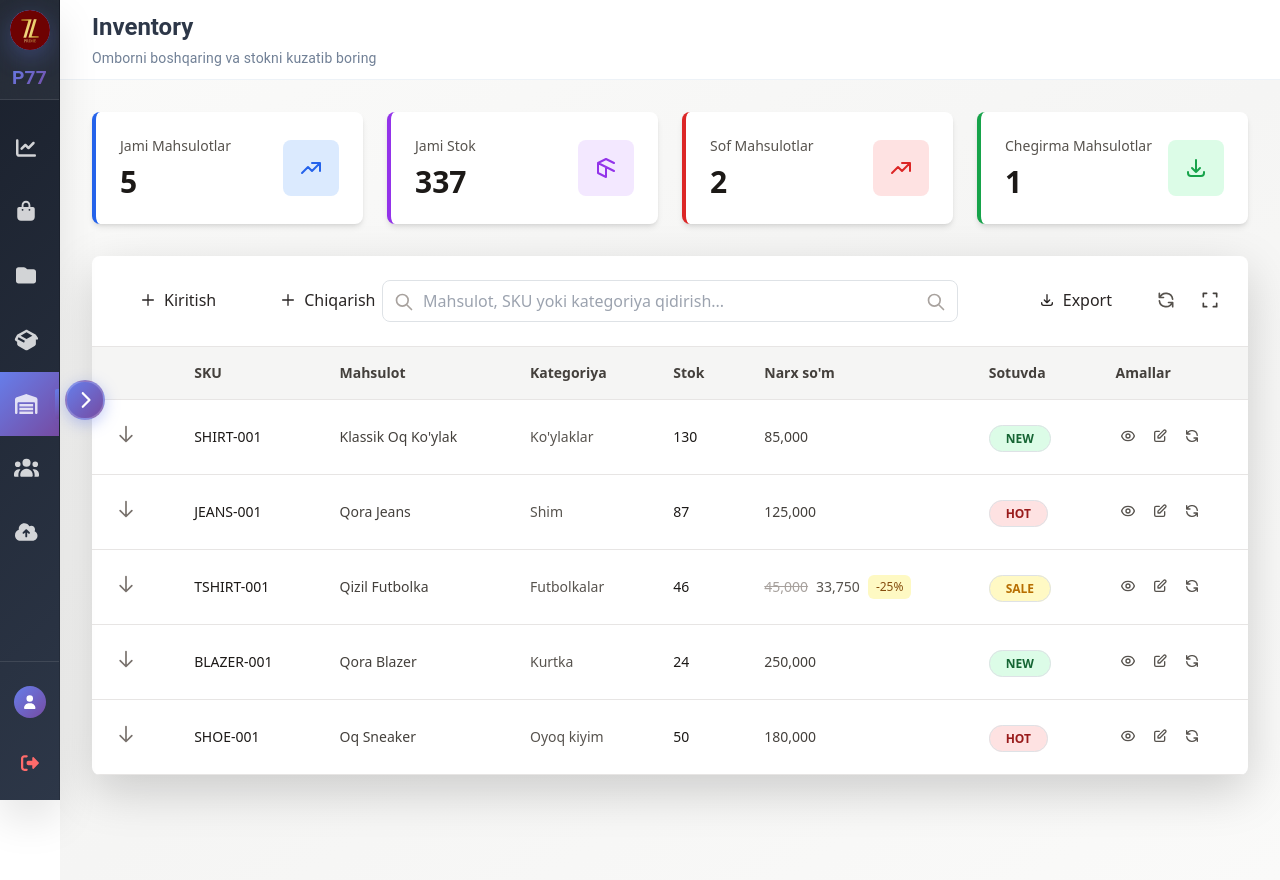
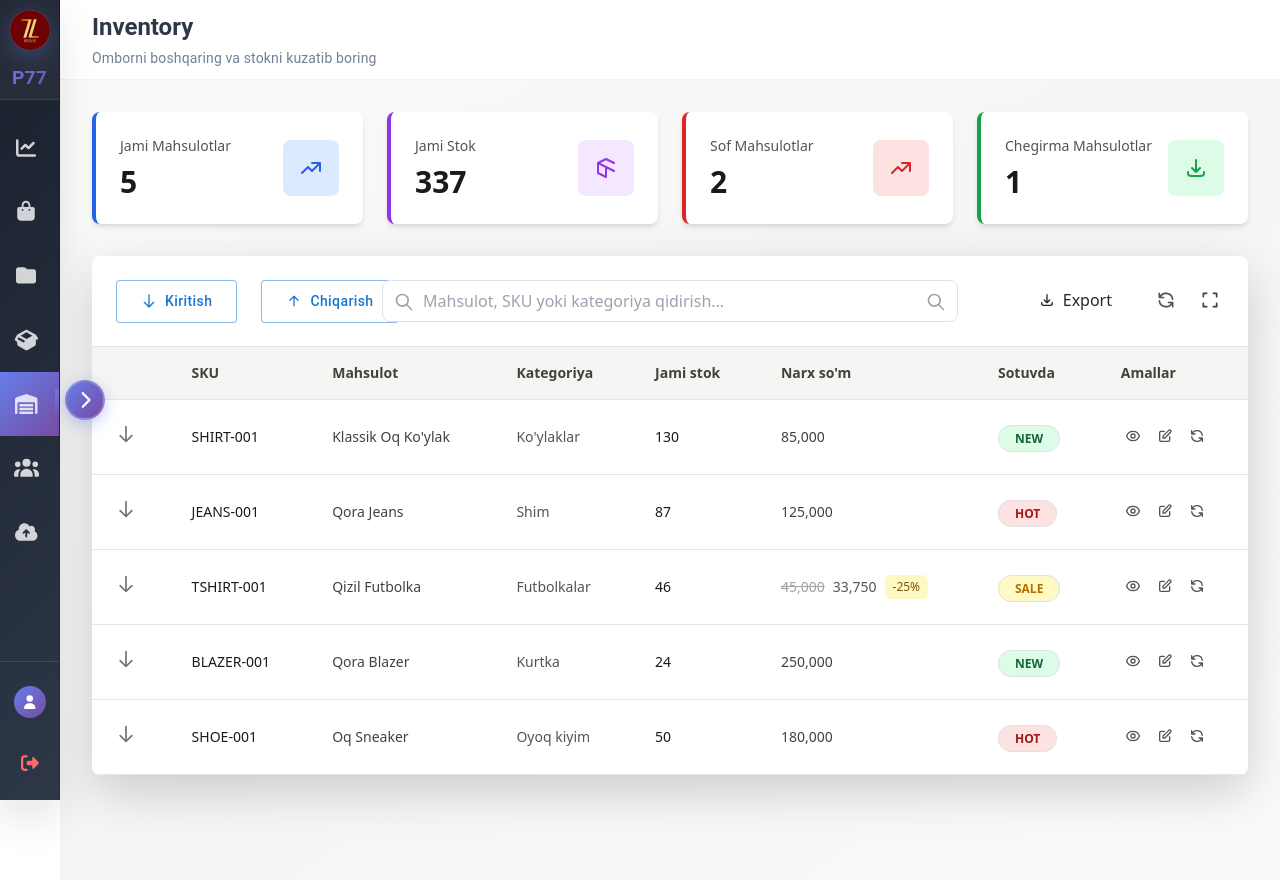
Before and after one commit to suhrob-qalandarov/prime-web-admin, a React (Create React App) app: page /warehouse in a window 1280 px wide. Built offline with nearby package versions, Linux system fonts and the light colour scheme.

Commit message:
Fixed warehouse.jsx, income/outcome buttons restyled and added svg icons

```diff
--- a/src/components/pages/warehouse/warehouse.jsx
+++ b/src/components/pages/warehouse/warehouse.jsx
@@ -364,26 +364,59 @@ const Warehouse = () => {
                 <div className="p-6 border-b border-stone-200 relative">
                     <div className="flex items-center justify-center">
                         {/* Chapdagi tugmalar */}
-                        <div className="flex gap-3 absolute left-6 top-6">
-                            <button
+                        <div className="flex gap-4 absolute left-6 top-6">
+                            <Button
                                 onClick={handleOpenAddModal}
+                                variant="outlined"
+                                color="primary"
+                                sx={{
+                                    px: 3,
+                                    py: 1,
+                                    borderRadius: 1,
+                                    textTransform: "none",
+                                    fontWeight: 500,
+                                }}
                                 className="bg-white text-stone-800 hover:bg-stone-100 px-4 py-2 rounded-lg font-medium flex items-center gap-2 transition"
                             >
                                 <svg className="w-4 h-4" fill="none" stroke="currentColor" viewBox="0 0 24 24">
-                                    <path strokeLinecap="round" strokeLinejoin="round" strokeWidth={2} d="M12 4v16m8-8H4" />
+                                    <path
+                                        strokeLinecap="round"
+                                        strokeLinejoin="round"
+                                        strokeWidth={2}
+                                        d="M19 14l-7 7m0 0l-7-7m7 7V3"
+                                    />
                                 </svg>
                                 Kiritish
-                            </button>
+                            </Button>
 
-                            <button
+                            <Button
                                 onClick={handleOpenAddModal}
+                                variant="outlined"
+                                color="primary"
+                                sx={{
+                                    px: 3,
+                                    py: 1,
+                                    borderRadius: 1,
+                                    textTransform: "none",
+                                    fontWeight: 500,
+                                }}
                                 className="bg-white text-stone-800 hover:bg-stone-100 px-4 py-2 rounded-lg font-medium flex items-center gap-2 transition"
                             >
-                                <svg className="w-4 h-4" fill="none" stroke="currentColor" viewBox="0 0 24 24">
-                                    <path strokeLinecap="round" strokeLinejoin="round" strokeWidth={2} d="M12 4v16m8-8H4" />
+                                <svg
+                                    className="w-4 h-4"
+                                    fill="none"
+                                    stroke="currentColor"
+                                    viewBox="0 0 24 24"
+                                >
+                                    <path
+                                        strokeLinecap="round"
+                                        strokeLinejoin="round"
+                                        strokeWidth={2}
+                                        d="M12 19V5m0 0l-6 6m6-6l6 6"
+                                    />
                                 </svg>
                                 Chiqarish
-                            </button>
+                            </Button>
                         </div>
 
                         {/* Markazdagi qidiruv maydoni */}
@@ -505,7 +538,7 @@ const Warehouse = () => {
                             <th className="px-6 py-3 text-left text-sm font-semibold text-stone-700">SKU</th>
                             <th className="px-6 py-3 text-left text-sm font-semibold text-stone-700">Mahsulot</th>
                             <th className="px-6 py-3 text-left text-sm font-semibold text-stone-700">Kategoriya</th>
-                            <th className="px-6 py-3 text-left text-sm font-semibold text-stone-700">Stok</th>
+                            <th className="px-6 py-3 text-left text-sm font-semibold text-stone-700">Jami stok</th>
                             <th className="px-6 py-3 text-left text-sm font-semibold text-stone-700">Narx so'm</th>
                             <th className="px-6 py-3 text-left text-sm font-semibold text-stone-700">Sotuvda</th>
                             <th className="px-6 py-3 text-left text-sm font-semibold text-stone-700">Amallar</th>
```
